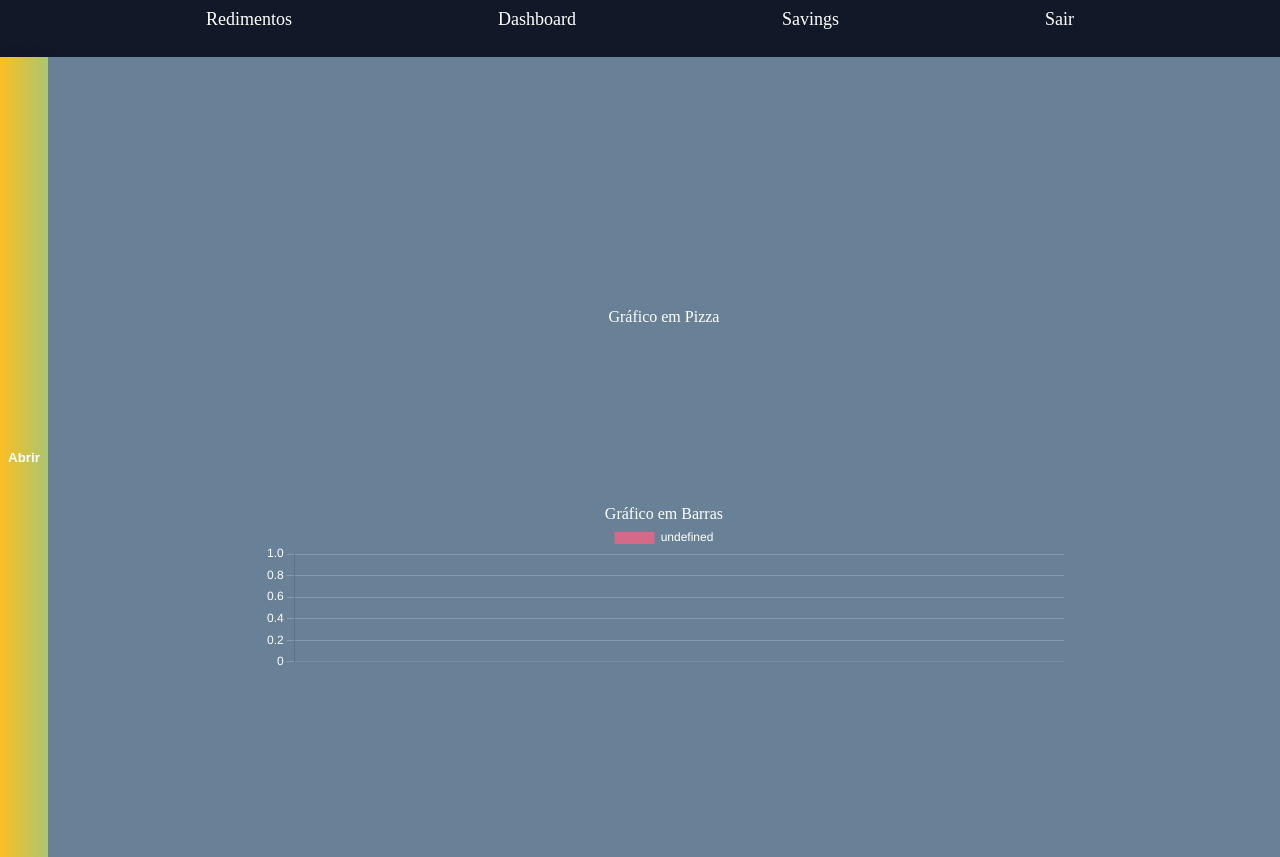
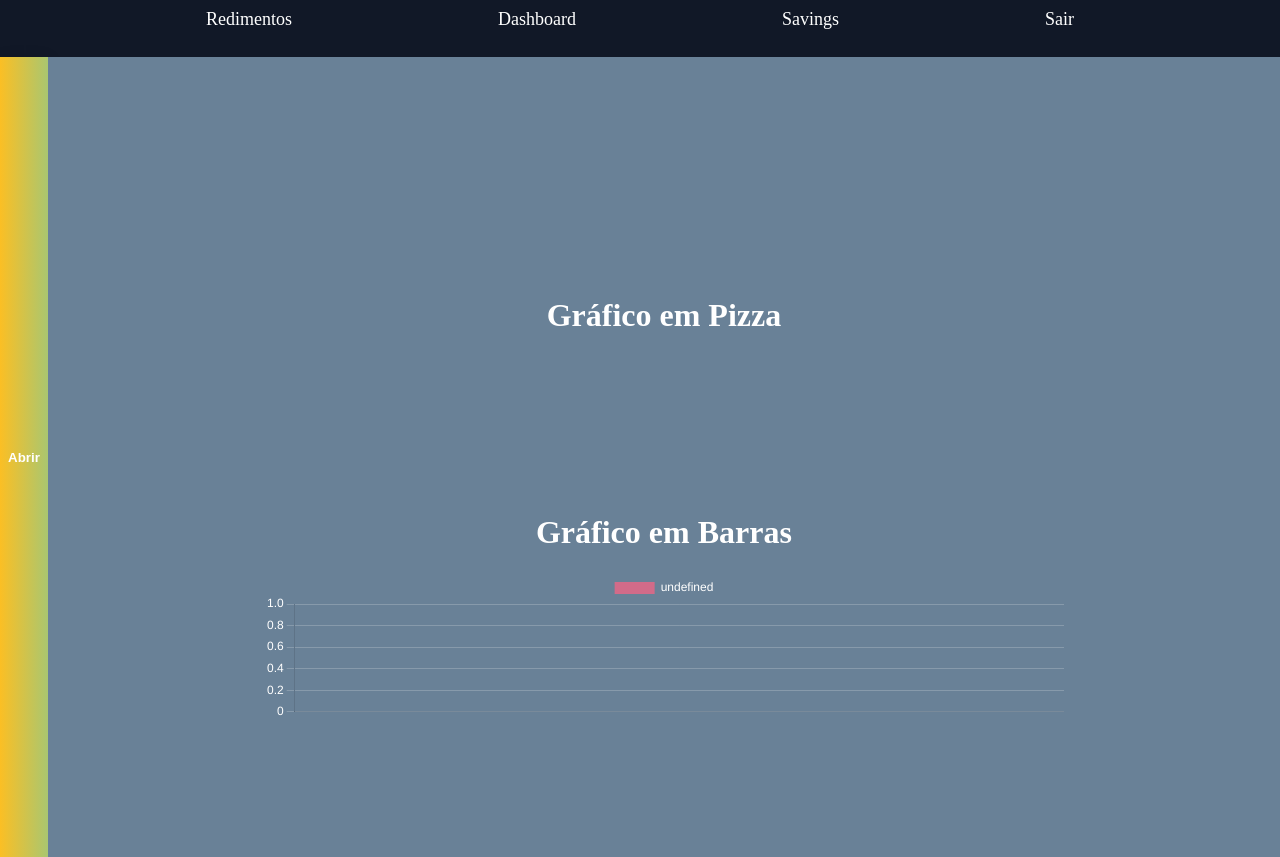
Before and after one commit to walisson27/React-Invest, a Next.js app: page /invest/invest in a window 1280 px wide. Built offline with nearby package versions, Linux system fonts and the light colour scheme.

Commit message:
fix: estilo css

```diff
--- a/src/pages/invest/invest.css
+++ b/src/pages/invest/invest.css
@@ -79,13 +79,20 @@ aside{
     width: 100%;
     background-color: #698197;
 }
+
 .h2-invest{
-  color: white;
+  font-size: 2rem;
+  font-weight: 700;
+  color: #ffffff;
+  margin-bottom: 1.5rem;
+  text-align: center;
 }
+
 .current-invest{
     display: flex;
     flex-direction: column;
     align-items: center;
+    margin-top: 20px;
     height: 100px;
     width: 100%;
 }
--- a/src/pages/invest/invest.tsx
+++ b/src/pages/invest/invest.tsx
@@ -53,7 +53,7 @@ const Invest = () => {
 
   }
 
-  const LimpaDado = (id) => {
+  const LimpaDado = (id:number) => {
     const novaLista = categorias.filter((algo,indiceAtual)=> indiceAtual !== id
         );
     setCategorias(novaLista)
@@ -164,7 +164,7 @@ const SomaTotal = salario - total
                     plugins: {
                       legend: {
                         labels: {
-                          color: "#ffffff", // cor dos textos da legenda
+                          color: "#ffffff",
                         },
                       },
                     },
--- /dev/null
+++ b/src/pages/savings/savings.css
@@ -0,0 +1,48 @@
+h2 {
+  font-size: 2rem;
+  font-weight: 700;
+  color: #1f2937;
+  margin-bottom: 1.5rem;
+  text-align: center;
+}
+
+
+ul {
+  list-style: none;
+  padding: 0;
+  margin: 1.5rem auto;
+  max-width: 500px;
+  background: #ffffff;
+  border-radius: 16px;
+  box-shadow: 0 6px 16px rgba(0,0,0,0.1);
+  overflow: hidden;
+}
+
+li {
+  padding: 16px 20px;
+  border-bottom: 1px solid #e5e7eb;
+  font-size: 1.125rem;
+  color: #374151;
+  display: flex;
+  align-items: center;
+  transition: all 0.25s ease;
+}
+
+li:last-child {
+  border-bottom: none;
+}
+
+li:hover {
+  background: #f3f4f6;
+  transform: translateX(6px);
+}
+
+li::before {
+  content: "•";
+  color: #6366f1;
+  font-size: 1.5rem;
+  font-weight: bold;
+  display: inline-block;
+  width: 1.5rem;
+  margin-right: 0.75rem;
+}
--- a/src/pages/savings/savings.tsx
+++ b/src/pages/savings/savings.tsx
@@ -1,5 +1,5 @@
 import { useEffect, useState } from "react"
-
+import "./savings.css"
 
 
 
```
